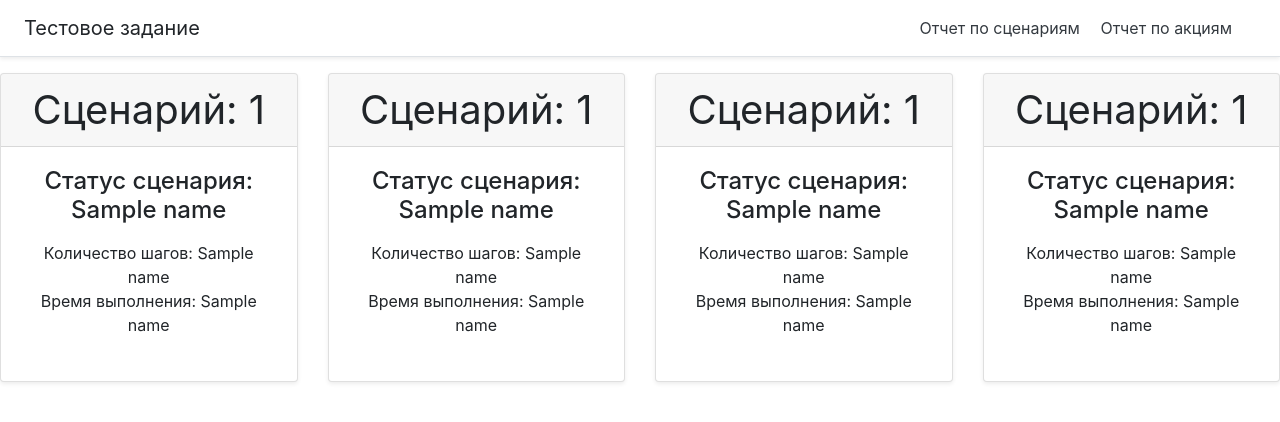
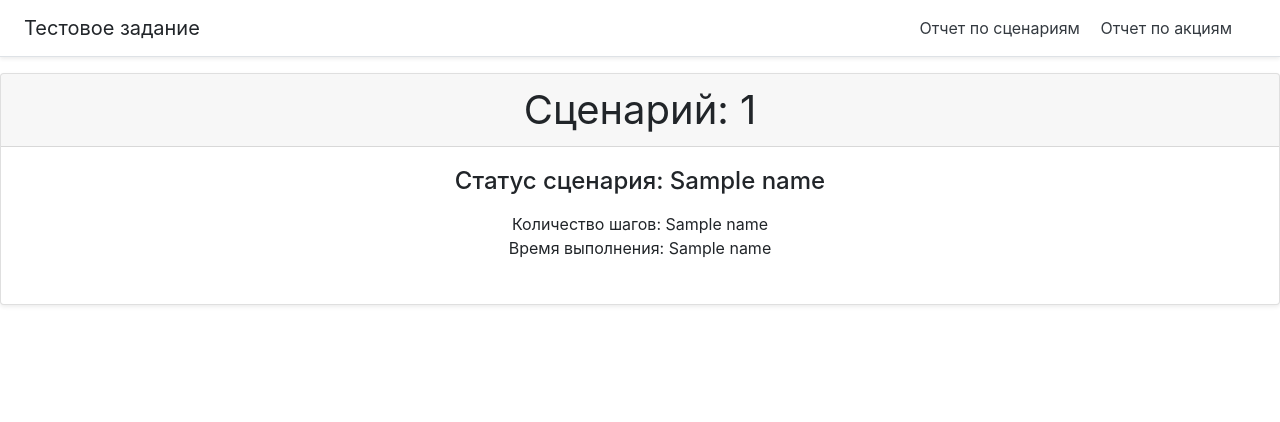
Before and after one commit to Perverseq/test_web, a Flask app: template templates/index.html in a window 1280 px wide. Shown: the top 422 px of the page. Run offline with Flask 2, Linux system fonts and the light colour scheme; the template is opened without the code that fills it: most values are stand-ins (such as "Sample title", 1, 10 or a date in 2020); some libraries are stand-ins or nearby versions.

Commit message:
Изменил на динамическое изменение кол-ва сценариев

```diff
--- a/templates/index.html
+++ b/templates/index.html
@@ -5,55 +5,20 @@
 {% endblock %}
 
 {% block body %}
-
 <div class="card-deck mb-3 text-center">
+  {% for scenario in articles %}
     <div class="card mb-4 shadow-sm">
       <div class="card-header">
-        <h1 class="my-0 font-weight-normal">Сценарий: {{ articles[0][0] }}</h1>
+        <h1 class="my-0 font-weight-normal">Сценарий: {{ scenario[0] }}</h1>
       </div>
       <div class="card-body">
-        <h4 class="card-title pricing-card-title">Статус сценария: {{ articles[0][1][0] }}</h4>
+        <h4 class="card-title pricing-card-title">Статус сценария: {{ scenario[1][0] }}</h4>
         <ul class="list-unstyled mt-3 mb-4">
-          <li>Количество шагов: {{ articles[0][1][1] }}</li>
-          <li>Время выполнения: {{ articles[0][1][2] }}</li>
+          <li>Количество шагов: {{ scenario[1][1] }}</li>
+          <li>Время выполнения: {{ scenario[1][2] }}</li>
         </ul>
       </div>
     </div>
-    <div class="card mb-4 shadow-sm">
-      <div class="card-header">
-        <h1 class="my-0 font-weight-normal">Сценарий: {{ articles[1][0] }}</h1>
-      </div>
-      <div class="card-body">
-        <h4 class="card-title pricing-card-title">Статус сценария: {{ articles[1][1][0] }}</h4>
-        <ul class="list-unstyled mt-3 mb-4">
-          <li>Количество шагов: {{ articles[1][1][1] }}</li>
-          <li>Время выполнения: {{ articles[1][1][2] }}</li>
-        </ul>
-      </div>
-    </div>
-  <div class="card mb-4 shadow-sm">
-      <div class="card-header">
-        <h1 class="my-0 font-weight-normal">Сценарий: {{ articles[2][0] }}</h1>
-      </div>
-      <div class="card-body">
-        <h4 class="card-title pricing-card-title">Статус сценария: {{ articles[2][1][0] }}</h4>
-        <ul class="list-unstyled mt-3 mb-4">
-          <li>Количество шагов: {{ articles[2][1][1] }}</li>
-          <li>Время выполнения: {{ articles[2][1][2] }}</li>
-        </ul>
-      </div>
-    </div>
-    <div class="card mb-4 shadow-sm">
-      <div class="card-header">
-        <h1 class="my-0 font-weight-normal">Сценарий: {{ articles[3][0] }}</h1>
-      </div>
-      <div class="card-body">
-        <h4 class="card-title pricing-card-title">Статус сценария: {{ articles[3][1][0] }}</h4>
-        <ul class="list-unstyled mt-3 mb-4">
-          <li>Количество шагов: {{ articles[3][1][1] }}</li>
-          <li>Время выполнения: {{ articles[3][1][2] }}</li>
-        </ul>
-      </div>
-    </div>
+  {% endfor %}
   </div>
 {% endblock %}
```
